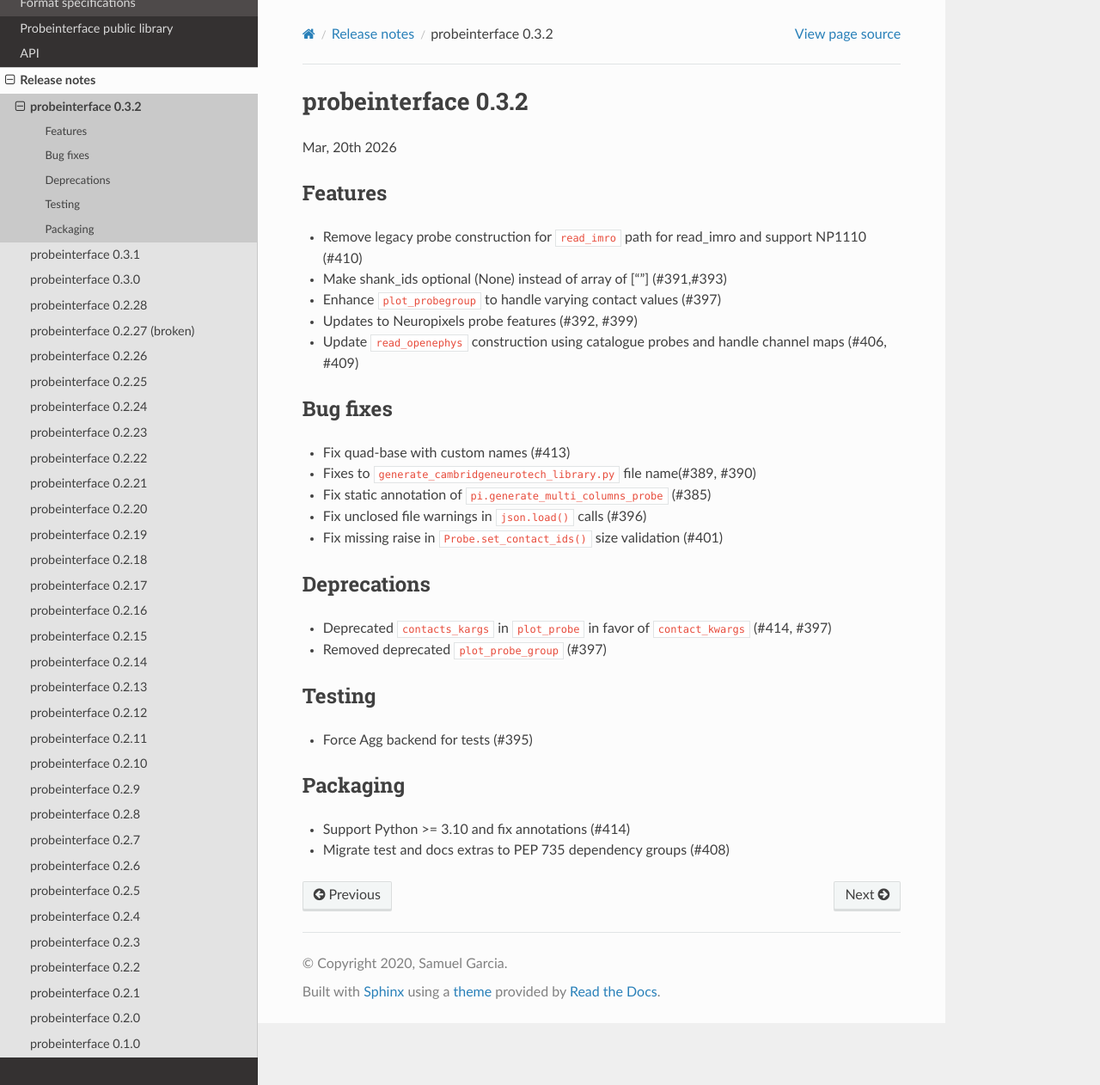
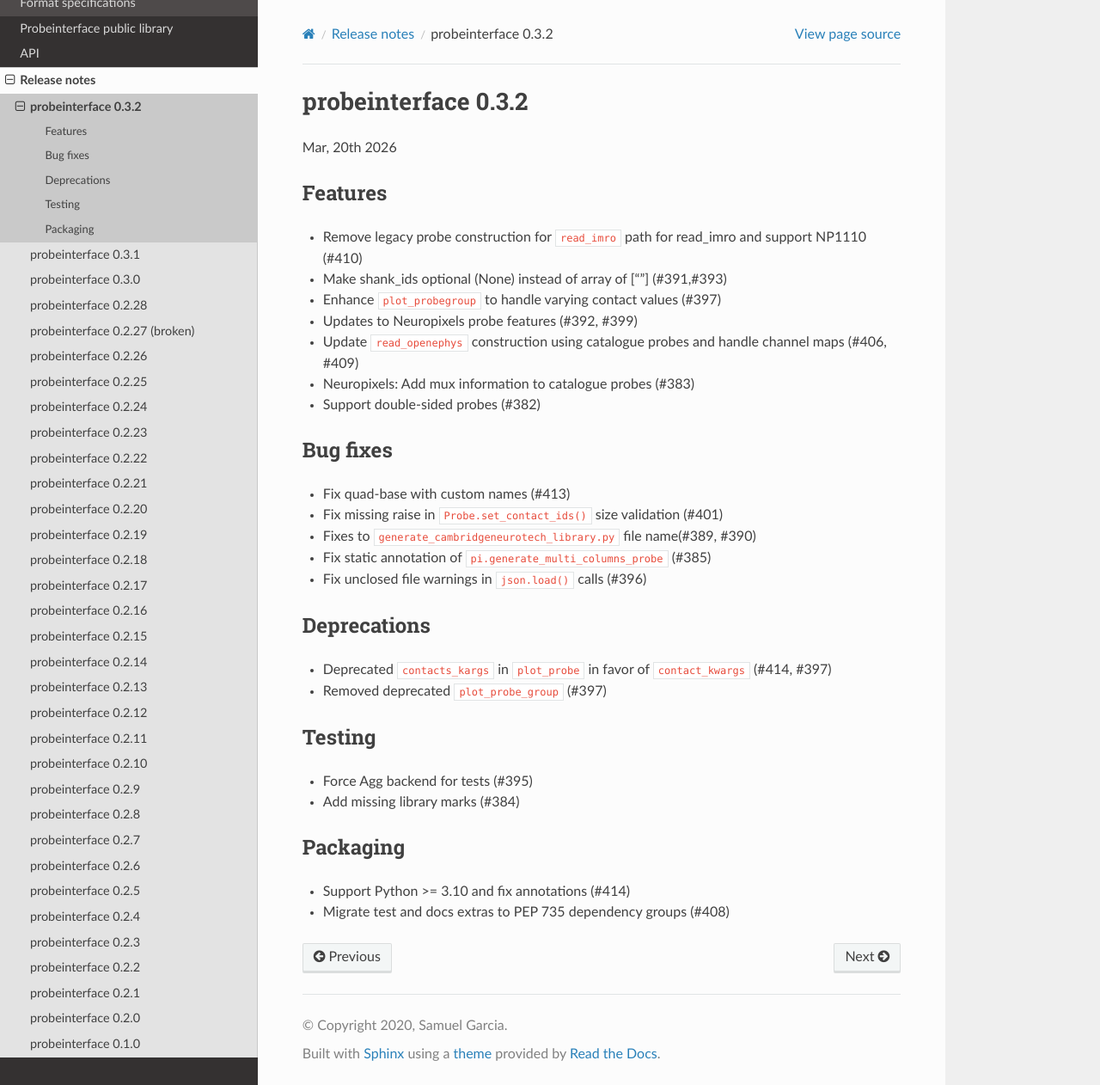
Before and after one commit to SpikeInterface/probeinterface, a Sphinx documentation site: the page built from doc/releases/0.3.2.rst, in a window 1280 px wide and 1262 px high. Shown: the whole window at 86% size. Built offline with Sphinx 7.4.7 and the Read the Docs theme 3.1.0, drawn with Linux system fonts in a browser that asks for light colours; pages that are not in the unit, such as notebooks, are missing from menus.

Commit message:
add missing PRs

```diff
--- a/doc/releases/0.3.2.rst
+++ b/doc/releases/0.3.2.rst
@@ -12,15 +12,18 @@ Features
 * Enhance ``plot_probegroup`` to handle varying contact values (#397)
 * Updates to Neuropixels probe features (#392, #399)
 * Update ``read_openephys`` construction using catalogue probes and handle channel maps (#406, #409)
+* Neuropixels: Add mux information to catalogue probes (#383)
+* Support double-sided probes (#382)
+
 
 Bug fixes
 ^^^^^^^^^
 
 * Fix quad-base with custom names (#413)
+* Fix missing raise in ``Probe.set_contact_ids()`` size validation (#401)
 * Fixes to ``generate_cambridgeneurotech_library.py`` file name(#389, #390)
 * Fix static annotation of ``pi.generate_multi_columns_probe`` (#385)
 * Fix unclosed file warnings in ``json.load()`` calls (#396)
-* Fix missing raise in ``Probe.set_contact_ids()`` size validation (#401)
 
 Deprecations
 ^^^^^^^^^^^^
@@ -32,6 +35,7 @@ Testing
 ^^^^^^^
 
 * Force Agg backend for tests (#395)
+* Add missing library marks (#384)
 
 Packaging
 ^^^^^^^^^
```
